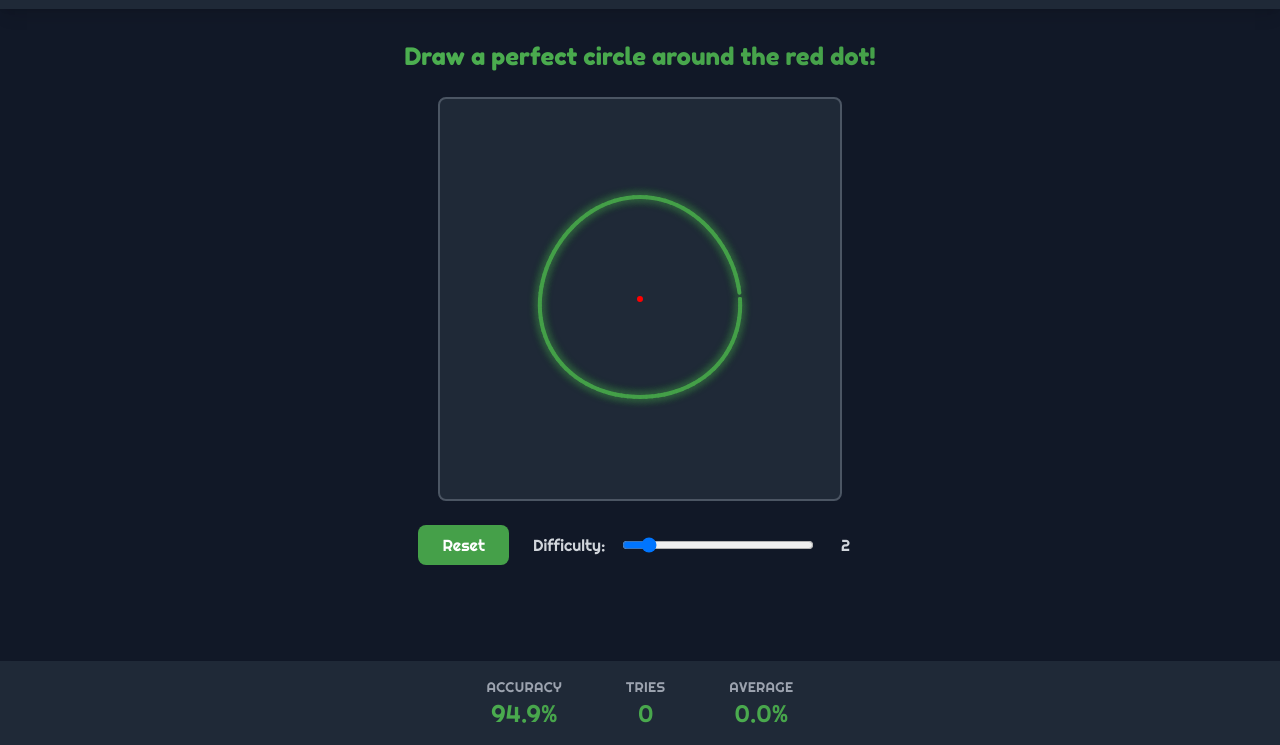
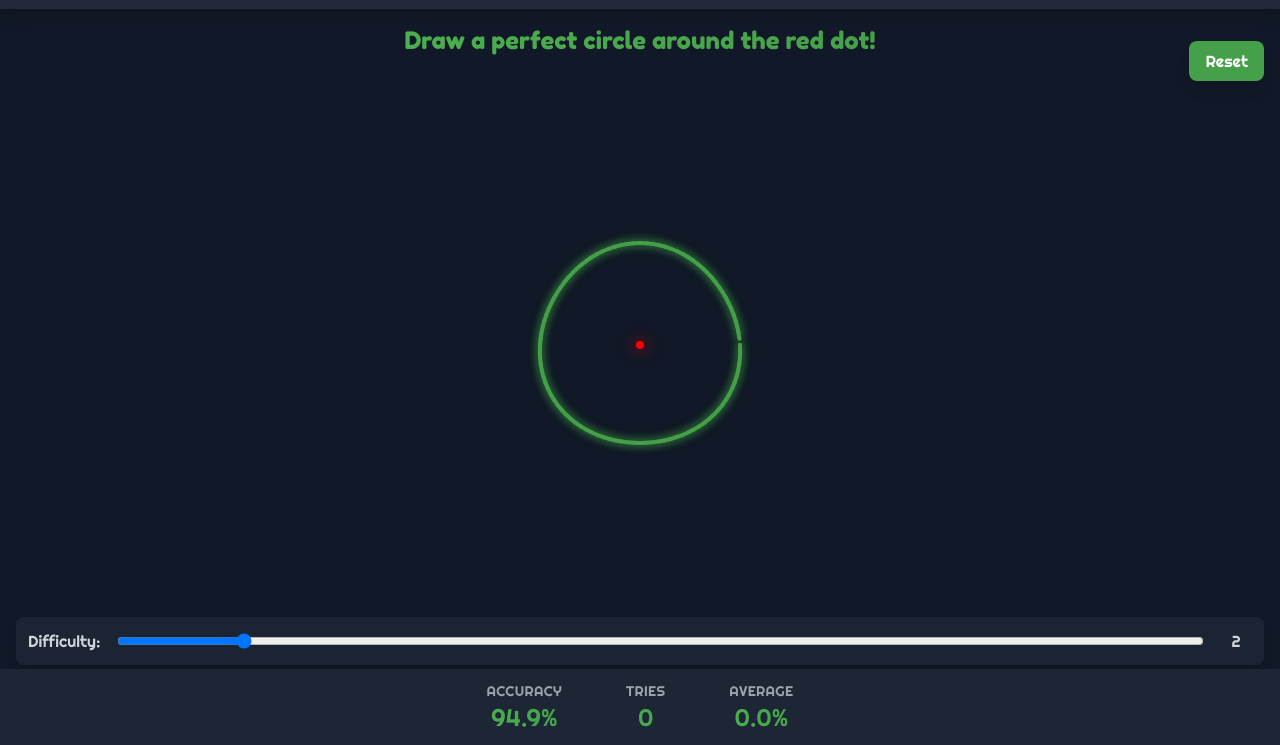
Before and after one commit to sharf-shawon/circle-game, a plain HTML site: page index.html in a window 1280 px wide. Shown: the part 55-800 px from the top of the page. Drawn offline with nearby package versions, Linux system fonts and the light colour scheme.

Commit message:
fix touch screen issue

```diff
--- a/index.html
+++ b/index.html
@@ -2,7 +2,7 @@
 <html lang="en" class="dark">
 <head>
     <meta charset="UTF-8">
-    <meta name="viewport" content="width=device-width, initial-scale=1.0">
+    <meta name="viewport" content="width=device-width, initial-scale=1.0, maximum-scale=1.0, user-scalable=no">
     <title>Perfect Circle Game</title>
     <link href="https://fonts.googleapis.com/css2?family=Righteous&family=Fredoka+One&display=swap" rel="stylesheet">
     <script src="https://cdn.tailwindcss.com"></script>
@@ -34,7 +34,7 @@
         }
     </style>
 </head>
-<body class="dark:bg-gray-900 bg-gray-100 min-h-screen transition-colors duration-200">
+<body class="dark:bg-gray-900 bg-gray-100 min-h-screen transition-colors duration-200 overflow-hidden">
     <!-- Navbar -->
     <nav class="bg-white dark:bg-gray-800 shadow-lg">
         <div class="max-w-7xl mx-auto px-4 sm:px-6 lg:px-8">
@@ -65,28 +65,31 @@
     </nav>
 
     <!-- Main Content -->
-    <div class="container mx-auto px-4 py-8">
-        <div id="instructions" class="text-center mb-6">
-            <span class="font-display text-2xl gradient-text">Draw a perfect circle around the red dot!</span>
+    <canvas id="gameCanvas" class="fixed inset-0 w-full h-full touch-none cursor-crosshair z-10"></canvas>
+
+    <div class="fixed inset-x-0 top-20 z-20 pointer-events-none">
+        <div class="text-center">
+            <span class="font-display text-2xl gradient-text px-4 py-2 rounded-lg bg-white bg-opacity-80 dark:bg-gray-800 dark:bg-opacity-80">Draw a perfect circle around the red dot!</span>
         </div>
-        <div id="gameContainer" class="flex justify-center">
-            <canvas id="gameCanvas" width="400" height="400" class="border-2 border-gray-300 dark:border-gray-600 bg-gray-200 dark:bg-gray-800 cursor-crosshair rounded-lg"></canvas>
     </div>
 
     <!-- Controls -->
-        <div class="flex flex-col sm:flex-row justify-center items-center space-y-4 sm:space-y-0 sm:space-x-6 mt-6">
-            <button id="resetBtn" class="px-6 py-2 bg-primary-light dark:bg-primary-dark text-white rounded-lg hover:opacity-90 transition-opacity font-game">
+    <div class="fixed top-24 right-4 z-20">
+        <button id="resetBtn" class="px-4 py-2 bg-primary-light dark:bg-primary-dark text-white rounded-lg hover:opacity-90 transition-opacity font-game shadow-lg">
             Reset
         </button>
-            <div id="difficultyContainer" class="flex items-center space-x-4 text-gray-600 dark:text-gray-300 font-game">
-                <span>Difficulty:</span>
-                <input type="range" id="difficultySlider" min="1" max="10" value="2" class="w-48">
+    </div>
+
+    <div class="fixed bottom-20 left-4 right-4 z-20">
+        <div class="flex items-center space-x-4 bg-white dark:bg-gray-800 bg-opacity-80 dark:bg-opacity-80 p-3 rounded-lg shadow-lg text-gray-600 dark:text-gray-300 font-game">
+            <span class="whitespace-nowrap">Difficulty:</span>
+            <input type="range" id="difficultySlider" min="1" max="10" value="2" class="flex-grow">
             <span id="difficultyValue" class="w-8 text-center">2</span>
         </div>
     </div>
 
     <!-- Stats Bar -->
-        <div id="statsBar" class="fixed bottom-0 left-0 right-0 bg-white dark:bg-gray-800 shadow-lg py-4">
+    <div id="statsBar" class="fixed bottom-0 left-0 right-0 bg-white dark:bg-gray-800 bg-opacity-90 dark:bg-opacity-90 shadow-lg py-3 z-20">
             <div class="container mx-auto px-4 flex justify-center items-center space-x-8 sm:space-x-16">
                 <div class="stat-item text-center">
                     <div class="text-sm font-game text-gray-500 dark:text-gray-400 uppercase tracking-wide">Accuracy</div>
@@ -245,14 +248,17 @@
         });
 
         // Game functionality
-        const centerX = canvas.width / 2;
-        const centerY = canvas.height / 2;
+        let centerX, centerY;
 
         function drawCenterDot() {
+            if (!centerX || !centerY) return;
             ctx.beginPath();
             ctx.fillStyle = '#ff0000';
-            ctx.arc(centerX, centerY, 3, 0, Math.PI * 2);
+            ctx.shadowColor = '#ff0000';
+            ctx.shadowBlur = 15;
+            ctx.arc(centerX, centerY, 4, 0, Math.PI * 2);
             ctx.fill();
+            ctx.shadowBlur = 0;
         }
 
         function calculateAccuracy() {
@@ -277,21 +283,25 @@
             return accuracy;
         }
 
+        function getCoordinates(e) {
+            const rect = canvas.getBoundingClientRect();
+            const x = (e.clientX || e.touches[0].clientX) - rect.left;
+            const y = (e.clientY || e.touches[0].clientY) - rect.top;
+            return { x, y };
+        }
+
         function startDrawing(e) {
             isDrawing = true;
             points = [];
             ctx.clearRect(0, 0, canvas.width, canvas.height);
             drawCenterDot();
 
-            const rect = canvas.getBoundingClientRect();
-            const x = e.clientX - rect.left;
-            const y = e.clientY - rect.top;
-
+            const { x, y } = getCoordinates(e);
             targetRadius = Math.sqrt((x - centerX) ** 2 + (y - centerY) ** 2);
             points.push({x, y});
 
             ctx.beginPath();
-            ctx.strokeStyle = getComputedStyle(document.documentElement).getPropertyValue('--tw-text-opacity') > 0.5 ? '#4CAF50' : '#45a049';
+            ctx.strokeStyle = '#4CAF50';
             ctx.lineWidth = 4;
             ctx.lineCap = 'round';
             ctx.lineJoin = 'round';
@@ -303,10 +313,7 @@
         function draw(e) {
             if (!isDrawing) return;
 
-            const rect = canvas.getBoundingClientRect();
-            const x = e.clientX - rect.left;
-            const y = e.clientY - rect.top;
-
+            const { x, y } = getCoordinates(e);
             points.push({x, y});
 
             ctx.lineTo(x, y);
@@ -350,15 +357,40 @@
             difficultyValue.textContent = this.value;
         });
 
+        // Mouse and touch events
         canvas.addEventListener('mousedown', startDrawing);
         canvas.addEventListener('mousemove', draw);
         canvas.addEventListener('mouseup', stopDrawing);
         canvas.addEventListener('mouseout', stopDrawing);
+        canvas.addEventListener('touchstart', (e) => {
+            e.preventDefault();
+            startDrawing(e);
+        });
+        canvas.addEventListener('touchmove', (e) => {
+            e.preventDefault();
+            draw(e);
+        });
+        canvas.addEventListener('touchend', (e) => {
+            e.preventDefault();
+            stopDrawing();
+        });
+
         resetBtn.addEventListener('click', reset);
 
+        // Set canvas size to window size
+        function resizeCanvas() {
+            canvas.width = window.innerWidth;
+            canvas.height = window.innerHeight;
+            centerX = canvas.width / 2;
+            centerY = canvas.height / 2;
+            ctx.clearRect(0, 0, canvas.width, canvas.height);
+            drawCenterDot();
+        }
+
         // Initial setup
+        window.addEventListener('resize', resizeCanvas);
+        resizeCanvas();
         updateTheme();
-        drawCenterDot();
         setTimeout(animateCircle, 1000); // Start animation after 1 second
     </script>
 </body>
```
Lines whose indentation alone changed are shown as unchanged.
